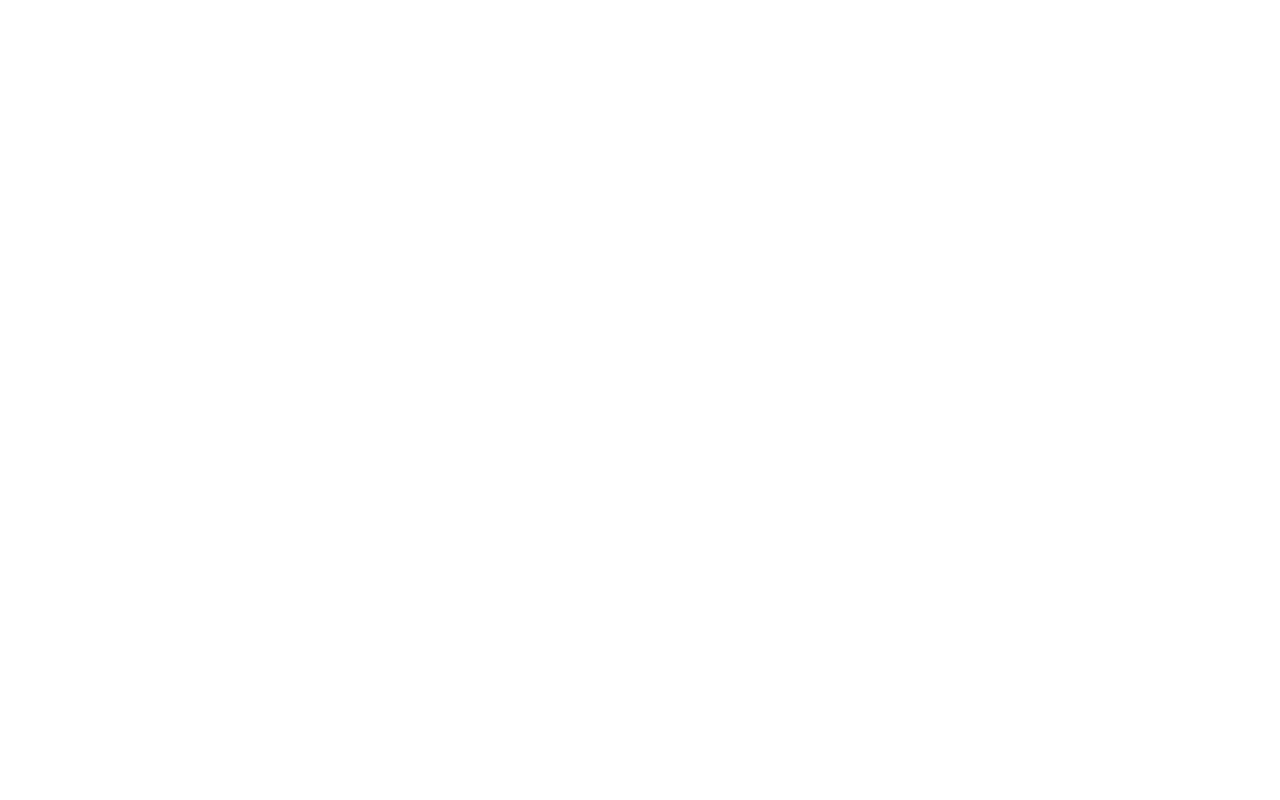
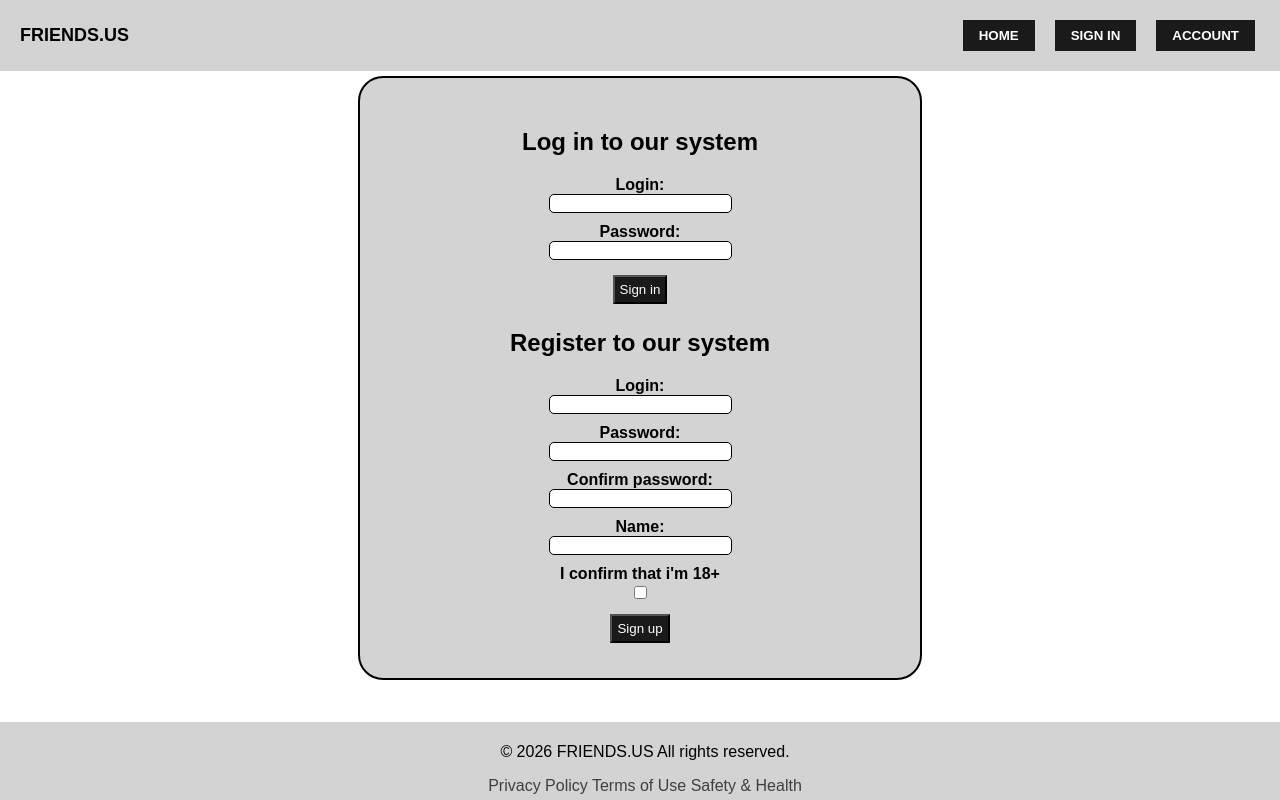
Before and after one commit to Dominos111G/FRIENDS.US, a website: page public/login.ejs in a window 1280 px wide. Drawn offline with nearby package versions, Linux system fonts and the light colour scheme; files that its build step writes are made by us from their sources.

Commit message:
init new pages and login to system

```diff
--- /dev/null
+++ b/public/css/footer.css
@@ -0,0 +1,14 @@
+footer{
+    background-color: lightgrey;
+    font-family: arial;
+    position: fixed;
+    bottom: 0;
+    left: 0;
+    width: 100%;
+    padding: 5px;
+    text-align: center;
+}
+a{
+    color:rgb(63, 63, 63);
+    text-decoration: none;
+}
--- /dev/null
+++ b/public/css/header.css
@@ -0,0 +1,36 @@
+header {
+    background-color: lightgrey;
+    font-family: Arial, sans-serif;
+    position: fixed;
+    top: 0;
+    left: 0;
+    width: 100%;
+    z-index: 1000;
+    display: flex;
+    justify-content: space-between;
+    align-items: center;
+    padding: 10px 20px;
+    box-sizing: border-box;
+}
+
+#site-name {
+    font-size: large;
+    font-weight: bold;
+}
+
+#header-buttons {
+    display: flex;
+    gap: 10px;
+}
+
+#header-buttons button {
+    background-color: #1A1A1A;
+    color: white;
+    border: none;
+    padding: 8px 16px;
+    font-weight: bold;
+}
+
+#header-buttons button:hover {
+    background-color: #333333;
+}
--- /dev/null
+++ b/public/css/login.css
@@ -0,0 +1,33 @@
+body{
+    background-color: white;
+    font-family: arial;
+}
+input{
+    background-color: white;
+    margin-bottom: 10px;
+    border-radius: 5px;
+    border: 1px solid black;
+}
+label{
+    font-weight: bolder;
+}
+.shadow{
+    height: auto;
+    width: 500px;
+    background-color: lightgrey;
+    border: 2px solid black;
+    border-radius: 25px;
+    align-items: center;
+    text-align: center;
+    margin: 50px auto;
+    padding: 30px;
+}
+button{
+    background-color: #1A1A1A;
+    color: white;
+    padding: 5px;
+    margin:5px;
+}
+button:hover{
+    background-color: #333333;
+}
--- /dev/null
+++ b/public/css/style.css
@@ -0,0 +1,14 @@
+*{
+    background-color: lightgrey;
+}
+body{
+    background-color: lightgrey;
+}
+/* do sekcji czatu */
+#chat{
+    border: 3px solid black;
+    border-radius: 25px;
+    background-color: grey;
+    color: black;
+    font-size: medium;
+}
--- a/public/elements/footer.ejs
+++ b/public/elements/footer.ejs
@@ -0,0 +1,9 @@
+<link rel="stylesheet" href="css/footer.css">
+<footer>
+    <p>&copy; 2026 FRIENDS.US All rights reserved.</p>
+    <nav class="footer-links" aria-label="Informacje i zasady">
+        <a href="/privacy">Privacy Policy</a>
+        <a href="/terms">Terms of Use</a>
+        <a href="/safety">Safety & Health</a>
+    </nav>
+</footer>
--- a/public/elements/header.ejs
+++ b/public/elements/header.ejs
@@ -0,0 +1,9 @@
+<link rel="stylesheet" href="css/header.css">
+<header>
+    <h2 id="site-name">FRIENDS.US</h2>
+    <div id="header-buttons">
+        <button>HOME</button>
+        <button>SIGN IN</button>
+        <button>ACCOUNT</button>
+    </div>
+</header>
--- a/public/index.ejs
+++ b/public/index.ejs
@@ -4,8 +4,9 @@
   <meta charset="UTF-8">
   <meta name="viewport" content="width=device-width, initial-scale=1.0">
   <title>Document</title>
+  <link rel="stylesheet" href="css/style.css">
 </head>
 <body>
-  Welcome
+
 </body>
 </html>
--- a/public/login.ejs
+++ b/public/login.ejs
@@ -0,0 +1,43 @@
+<!DOCTYPE html>
+<html lang="en">
+<head>
+    <meta charset="UTF-8">
+    <meta name="viewport" content="width=device-width, initial-scale=1.0">
+    <title>Login</title>
+    <link rel="stylesheet" href="css/login.css">
+</head>
+<body>
+    <%- include('elements/header.ejs') %><br>
+    <div class="shadow">
+        <h2>Log in to our system</h2>
+        <form action="/login" method="POST">
+            <label for="username">Login:</label><br>
+            <input type="text" id="username" name="username" required><br>
+
+            <label for="password">Password:</label><br>
+            <input type="password" id="password" name="password" required><br>
+            <button type="submit">Sign in</button><br>
+        </form>
+
+        <h2>Register to our system</h2>
+        <form action="/register" method="POST">
+            <label for="reg_username">Login:</label><br>
+            <input type="text" name="reg_username" id="reg_username" required><br>
+
+            <label for="reg_password">Password:</label><br>
+            <input type="password" id="reg_password" name="reg_password" required><br>
+
+            <label for="reg_confirmPassword">Confirm password:</label><br>
+            <input type="password" id="reg_confirmPassword" required><br>
+
+            <label for="reg_name">Name:</label><br>
+            <input type="text" id="reg_name" name="reg_name" required><br>
+
+            <label for="reg_age">I confirm that i'm 18+</label><br>
+            <input type="checkbox" id="reg_age" name="reg_age" required><br>
+            <button type="submit">Sign up</button>
+        </form>
+    </div>
+    <%- include('elements/footer.ejs') %>
+</body>
+</html>
```
Also changed, not shown: public/css/chat.css (added), public/css/verify-account.css (added), public/css/video.css (added).
